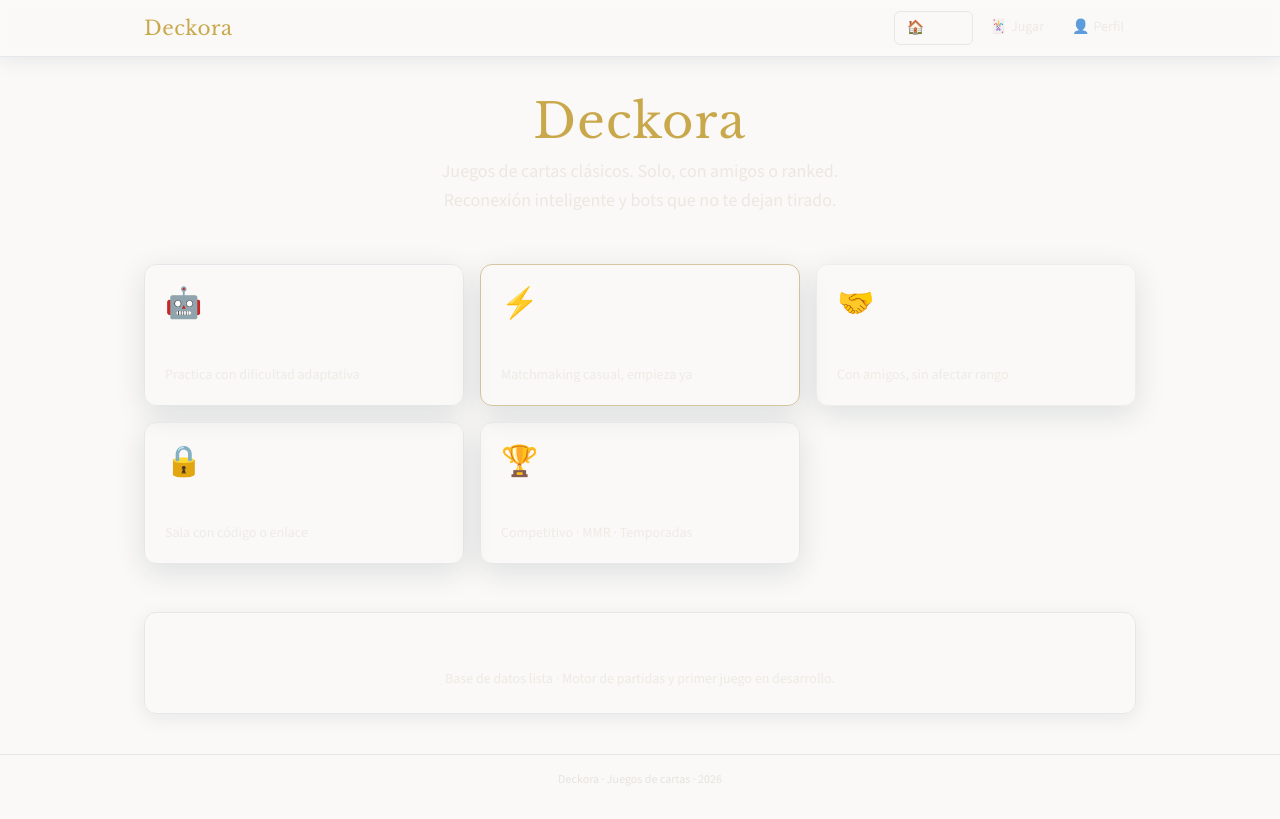
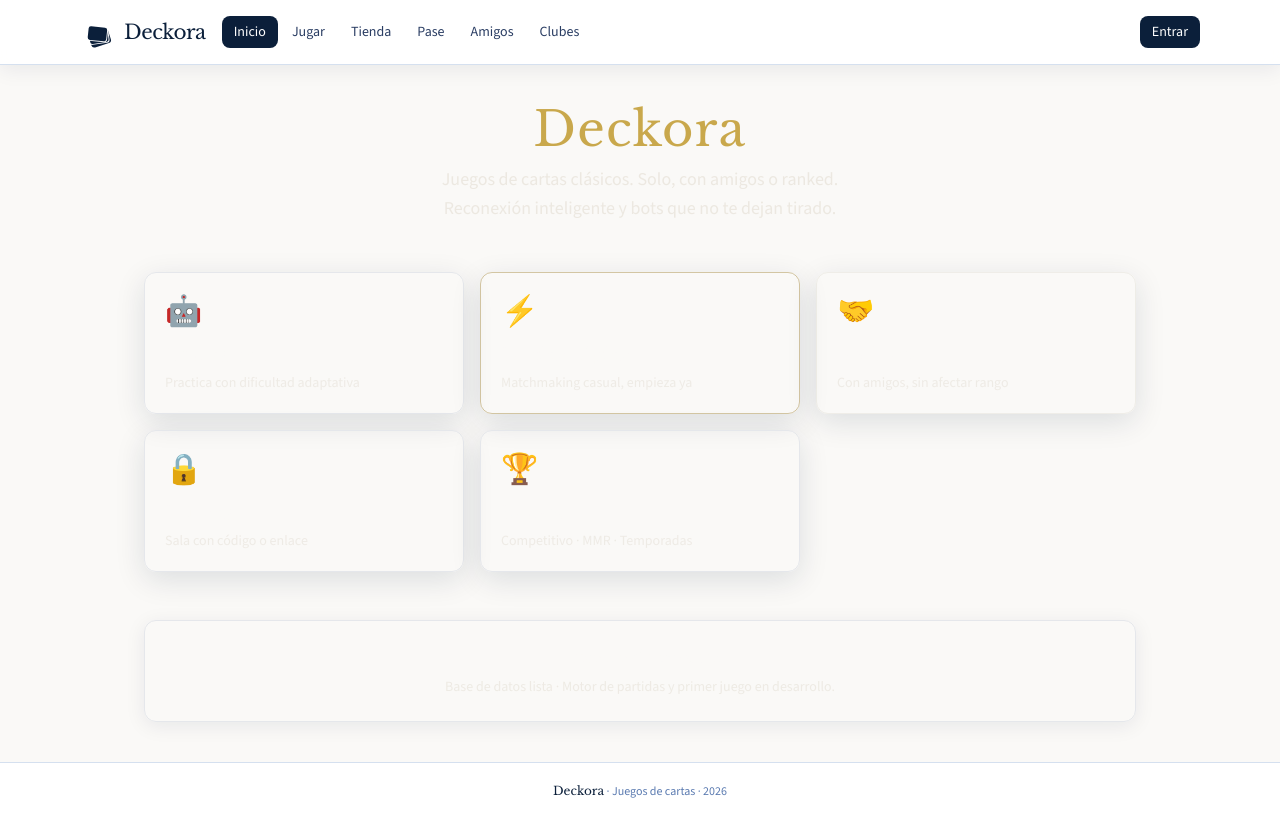
Before and after one commit to VIGARPAST-777-2/card-games-platform, a React (Vite) app in the folder apps/web/: page / in a window 1280 px wide. Built offline with nearby package versions, Linux system fonts and the light colour scheme.

Commit message:
Layout with logo, nav: store friends clubs pass

```diff
--- a/apps/web/src/components/Layout.tsx
+++ b/apps/web/src/components/Layout.tsx
@@ -1,55 +1,99 @@
 import { Link, useLocation } from 'react-router-dom';
 import type { ReactNode } from 'react';
+import { useAuthStore } from '../store/authStore';
 
 interface Props {
   children: ReactNode;
 }
 
+const NAV = [
+  { to: '/', label: 'Inicio' },
+  { to: '/play', label: 'Jugar' },
+  { to: '/store', label: 'Tienda' },
+  { to: '/pass', label: 'Pase' },
+  { to: '/friends', label: 'Amigos' },
+  { to: '/clubs', label: 'Clubes' },
+];
+
 export function Layout({ children }: Props) {
   const location = useLocation();
-
-  const nav = [
-    { to: '/', label: 'Inicio', icon: '🏠' },
-    { to: '/play', label: 'Jugar', icon: '🃏' },
-    { to: '/profile', label: 'Perfil', icon: '👤' },
-  ];
+  const { profile, user, signOut } = useAuthStore();
 
   return (
-    <div className="min-h-dvh flex flex-col">
-      <header className="border-b border-wood-700/80 bg-wood-950/90 backdrop-blur-sm sticky top-0 z-50 shadow-soft">
-        <div className="max-w-5xl mx-auto px-4 h-14 flex items-center justify-between">
-          <Link
-            to="/"
-            className="font-display text-xl tracking-wide text-gold-400 hover:text-gold-300 transition"
-          >
-            Deckora
+    <div className="min-h-dvh flex flex-col bg-cream-100">
+      <header className="border-b border-navy-100 bg-white/90 backdrop-blur sticky top-0 z-50 shadow-soft">
+        <div className="max-w-6xl mx-auto px-4 h-16 flex items-center gap-4">
+          <Link to="/" className="flex items-center gap-2 shrink-0">
+            <img src="/logo-icon.svg" alt="" className="w-9 h-9" />
+            <span className="font-display text-xl text-navy-900 tracking-tight hidden sm:inline">
+              Deckora
+            </span>
           </Link>
-          <nav className="flex gap-1">
-            {nav.map((item) => {
-              const active = location.pathname === item.to;
+
+          <nav className="flex-1 flex gap-0.5 overflow-x-auto text-sm font-medium">
+            {NAV.map((item) => {
+              const active =
+                item.to === '/'
+                  ? location.pathname === '/'
+                  : location.pathname.startsWith(item.to);
               return (
                 <Link
                   key={item.to}
                   to={item.to}
-                  className={`px-3 py-1.5 rounded-md text-sm font-medium transition ${
+                  className={`px-3 py-1.5 rounded-lg whitespace-nowrap transition ${
                     active
-                      ? 'bg-felt-700/60 text-cream-100 border border-felt-500/40'
-                      : 'text-cream-300/70 hover:text-cream-100 hover:bg-wood-800/60'
+                      ? 'bg-navy-900 text-white'
+                      : 'text-navy-700 hover:bg-navy-50'
                   }`}
                 >
-                  <span className="mr-1">{item.icon}</span>
                   {item.label}
                 </Link>
               );
             })}
           </nav>
+
+          <div className="flex items-center gap-3 shrink-0">
+            {profile && (
+              <div className="hidden md:flex items-center gap-2 text-sm text-navy-800">
+                <span className="rounded-full bg-gold-400/20 text-gold-600 px-2.5 py-0.5 font-semibold">
+                  {profile.coins.toLocaleString()} 🪙
+                </span>
+                <span className="text-navy-500">🔥 {profile.current_streak}</span>
+              </div>
+            )}
+            {user ? (
+              <>
+                <Link
+                  to="/profile"
+                  className="text-sm font-medium text-navy-800 hover:text-navy-600"
+                >
+                  {profile?.username ?? 'Perfil'}
+                </Link>
+                <button
+                  type="button"
+                  onClick={() => signOut()}
+                  className="text-xs text-navy-500 hover:text-navy-800"
+                >
+                  Salir
+                </button>
+              </>
+            ) : (
+              <Link
+                to="/auth"
+                className="rounded-lg bg-navy-900 text-white text-sm font-medium px-3 py-1.5 hover:bg-navy-800"
+              >
+                Entrar
+              </Link>
+            )}
+          </div>
         </div>
       </header>
 
       <main className="flex-1">{children}</main>
 
-      <footer className="border-t border-wood-800 py-4 text-center text-xs text-cream-400/50">
-        Deckora · Juegos de cartas · 2026
+      <footer className="border-t border-navy-100 py-5 text-center text-xs text-navy-400 bg-white">
+        <span className="font-display text-navy-900">Deckora</span>
+        {' · '}Juegos de cartas · 2026
       </footer>
     </div>
   );
```
